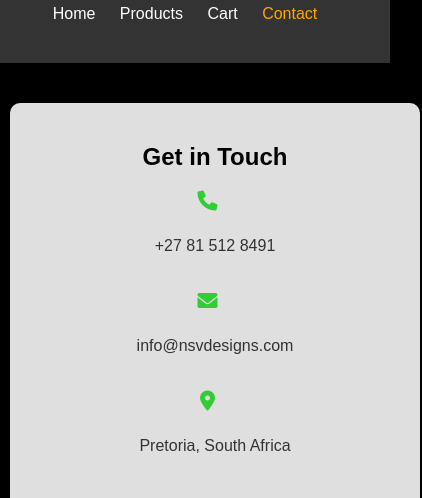
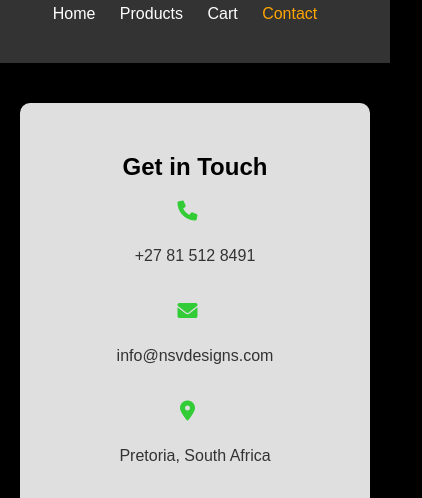
Before and after one commit to nsovo4/E-commerce-Website, a plain HTML site: page contact.html in a window 390 px wide. Shown: the part 72-570 px from the top of the page, 422 px wide, since content can reach past the window. Drawn offline with Linux system fonts and the light colour scheme.

Commit message:
style: update cart and contact pages with responsive design improvements and fixed footer positioning

```diff
--- a/contact.html
+++ b/contact.html
@@ -10,6 +10,39 @@
 
     <style>
         @import url('https://cdnjs.cloudflare.com/ajax/libs/font-awesome/6.0.0/css/all.min.css');
+
+        @media (max-width: 768px) {
+    .contact-container {
+        flex-direction: column;
+        align-items: center;
+        text-align: center;
+    }
+
+    .contact-info, .contact-form {
+        flex: none;
+        width: 100%;
+        max-width: 500px;
+    }
+}
+
+@media (max-width: 600px) {
+    .contact-container {
+        padding: 0 10px;
+    }
+
+    .contact-info, .contact-form {
+        padding: 20px;
+    }
+
+    .info-item {
+        flex-direction: column;
+        text-align: center;
+    }
+
+    .info-item i {
+        margin-bottom: 10px;
+    }
+}
 
     body {
       width: 100%;
@@ -81,6 +114,7 @@
         display: flex;
         gap: 40px;
         flex-wrap: wrap;
+        box-sizing: border-box;
     }
 
     .contact-info, .contact-form {
@@ -90,6 +124,7 @@
         padding: 30px;
         border-radius: 10px;
         box-shadow: 0 2px 5px rgba(0,0,0,0.1);
+        box-sizing: border-box;
     }
 
     .info-item {
@@ -137,6 +172,7 @@
         border: 1px solid #ddd;
         border-radius: 5px;
         font-size: 16px;
+        box-sizing: border-box;
     }
 
     .form-group textarea {
@@ -158,42 +194,7 @@
         background-color: #45a049;
     }
 
-    @media (max-width: 768px) {
-        .contact-container {
-            flex-direction: column;
-            align-items: center;
-            text-align: center;
-        }
 
-        .contact-info, .contact-form {
-            flex: none;
-            width: 100%;
-            max-width: 500px;
-        }
-
-        .info-item {
-            justify-content: center;
-        }
-    }
-
-    @media (max-width: 600px) {
-        .contact-container {
-            padding: 0 10px;
-        }
-
-        .contact-info, .contact-form {
-            padding: 20px;
-        }
-
-        .info-item {
-            flex-direction: column;
-            text-align: center;
-        }
-
-        .info-item i {
-            margin-bottom: 10px;
-        }
-    }
 
   </style>
 
```
Also changed, not shown: cart.html (+1 -1 lines).
